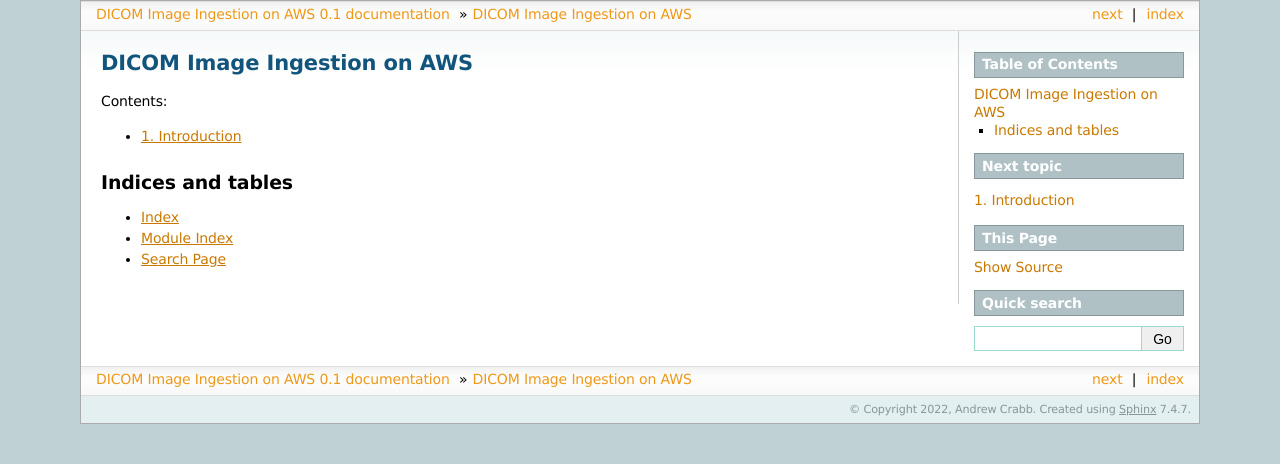
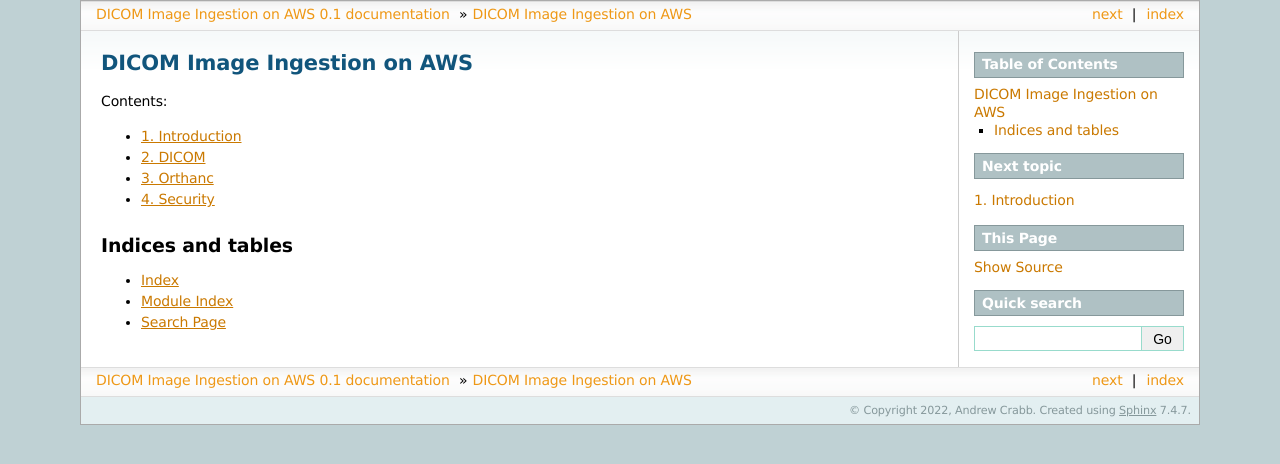
Before and after one commit to crabba/orthanc-dicom-s3-ingestion, a Sphinx documentation site: the page built from source/index.rst, in a window 1280 px wide. Shown: the top 464 px of the page. Built offline with Sphinx 7.4.7, drawn with Linux system fonts in a browser that asks for light colours.

Commit message:
Added sections

```diff
--- a/source/index.rst
+++ b/source/index.rst
@@ -8,6 +8,9 @@ DICOM Image Ingestion on AWS
    :caption: Contents:
 
    introduction.rst
+   dicom.rst
+   orthanc.rst
+   security.rst
 
 Indices and tables
 ==================
--- /dev/null
+++ b/source/orthanc.rst
@@ -0,0 +1,3 @@
+=======
+Orthanc
+=======
--- /dev/null
+++ b/source/security.rst
@@ -0,0 +1,3 @@
+========
+Security
+========
```
Also changed, not shown: source/dicom.rst (added, +13 -0 lines).
